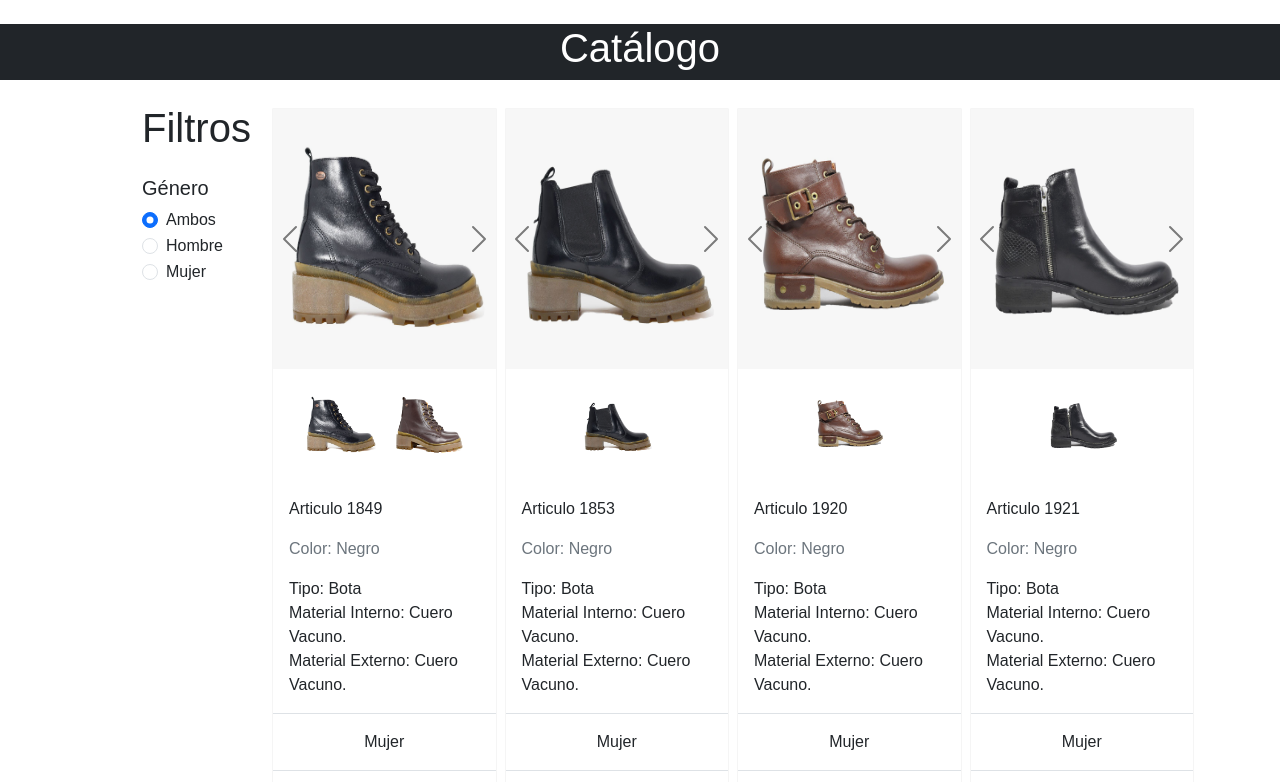
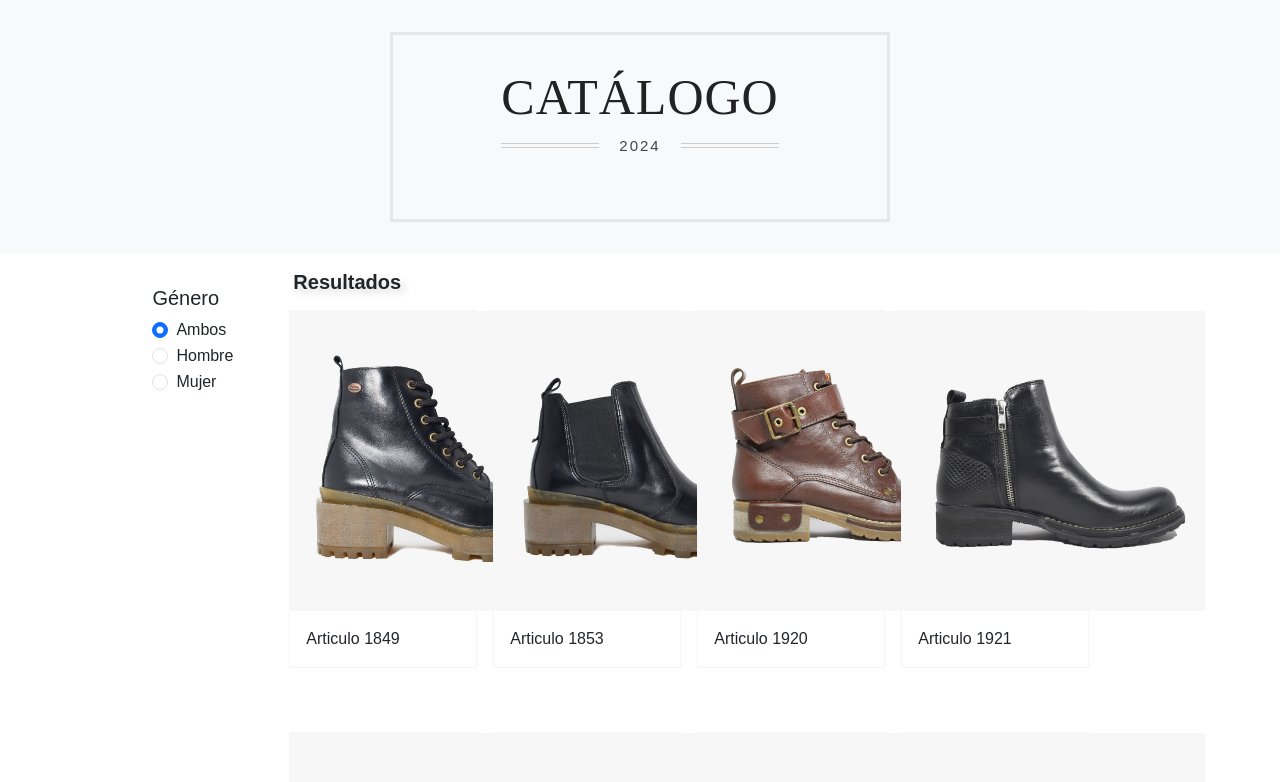
Before and after one commit to walterbaya/Palma-Store-Catalogue, a React (Create React App) app in the folder catalogue/: page / in a window 1280 px wide. Shown: the top 782 px of the page. Built offline with nearby package versions, Linux system fonts and the light colour scheme.

Commit message:
Se modifica el fondo

```diff
--- a/catalogue/src/App.js
+++ b/catalogue/src/App.js
@@ -272,19 +272,19 @@ function App() {
 
   return (
 
-    <div className="container-fluid  mx-0 px-0">
-      <nav className="navbar">
+    <div className="container-fluid mx-0 px-0">
+      <nav className="navbar bg-light">
         <div className="container-fluid mx-0 px-0">
-          <div className='w-100 d-flex justify-content-center mt-3 bg-dark text-white'>
-            <h1>Catálogo</h1>
+          <div className='nine-div nine w-100 d-flex justify-content-center'>
+            <h1>Catálogo<span>2024</span></h1>
           </div>
           <button className="navbar-toggler d-md-none mt-1" type="button" data-bs-toggle="collapse" data-bs-target="#navbarText" aria-controls="navbarText" aria-expanded="false" aria-label="Toggle navigation">
             <span className="navbar-toggler-icon"></span>
           </button>
           <div className="collapse navbar-collapse" id="navbarText">
-            <div className='col-12 col-md-2'>
+            <div className='col-12 col-md-2 '>
               <nav id="sidebar">
-                <div className="position-sticky p-5 justify-content-around d-md-none">
+                <div className="position-sticky p-5 justify-content-end d-md-none">
                   <h1>Filtros</h1>
                   <div className='mt-3'>
                     <h5>Género</h5>
@@ -339,18 +339,17 @@ function App() {
           </div>
         </div>
       </nav>
-      <div className="container">
+      <div className="container-fluid px-5">
         <div className="row pt-3 px-0 mx-0">
-          <div className='col-12 col-md-2 d-md-block d-none'>
+          <div className='col-12 col-md-2 d-md-flex d-none justify-content-end'>
             <nav id="sidebar">
-              <div className="d-flex flex-row flex-md-column position-sticky px-xl-5 px-2 justify-content-around">
-                <h1>Filtros</h1>
+              <div className="d-flex flex-row flex-md-column position-sticky">
                 <div className='mt-3'>
                   <h5>Género</h5>
                   <div className="position-sticky">
                     <div className="form-check">
                       <input
-                        className="form-check-input"
+                        className="form-check-input "
                         type="radio"
                         id="ambos"
                         value="ambos"
@@ -395,7 +394,10 @@ function App() {
               </div>
             </nav>
           </div>
-          <div className="col-12 col-md-10">
+          <div className="col-12 col-md-10 px-5 w-75">
+            <div className="row">
+              <h5 id="resultados">Resultados</h5>
+            </div>
             <div className="row">
               {itemsObtenidos()}
             </div>
--- a/catalogue/src/components/Zapato.js
+++ b/catalogue/src/components/Zapato.js
@@ -57,7 +57,7 @@ class Zapato extends React.Component {
 
     render_talles() {
         const [talleMin, talleMax] = this.state.talles;
-        return <ul id="talles" className="list-group list-group-flush d-flex flex-row justify-content-center text-center m-0 p-0">{talleMin} al {talleMax}</ul>;
+        return <span>{talleMin} al {talleMax}</span>;
     }
 
     capitalizeFirstLetter(str) {
@@ -139,8 +139,26 @@ class Zapato extends React.Component {
 
     render() {
         return (
-            <div className="col-xl-3 col-md-4 col-6 mb-5 m-0 p-1 border-0 shoe">
+            <div className="col-xl-3 col-md-4 col-6 mb-5 m-0 p-2 border-0 shoe">
                 <Card className="border-card">
+                    <picture key={this.state.nombre} className="image-container d-block" >
+                        <Image
+                            className="carousel-image"
+                            src={this.state.urls_imagenes[0]}
+                            fluid
+                            onClick={() => this.handleImageClick(this.state.urls_imagenes[0])}
+                            style={{ cursor: 'pointer' }}
+                        />
+                    </picture>
+                    <Card.Body>
+                        <Card.Text><a  onClick={() => this.handleImageClick(this.state.urls_imagenes[0])} href="#" className="text-dark shoe-name text-decoration-none">Articulo {this.capitalizeFirstLetter(this.state.nombre)}</a> </Card.Text>
+                    </Card.Body>
+
+                </Card>
+
+                {/* Modal para mostrar la imagen a pantalla completa */}
+                <Modal show={this.state.showModal} onHide={this.handleClose} centered size="lg">
+                    <Modal.Body>
                         <Carousel interval={null} indicators={false} data-bs-theme="dark">
                             {this.render_carousel_items()}
                         </Carousel>
@@ -151,30 +169,18 @@ class Zapato extends React.Component {
                         </Card.Body>
 
                         <Card.Body>
-                        <Card.Text className="shoe-name" >Articulo {this.capitalizeFirstLetter(this.state.nombre)}</Card.Text>
+                            <Card.Text className="shoe-name">Articulo {this.capitalizeFirstLetter(this.state.nombre)}</Card.Text>
                             <Card.Text className="text-secondary">Color: {this.render_text_color()}</Card.Text>
+
                             <ul className="list-group list-group-flush m-0 p-0">
                                 <li className="list-group-item list-group-item-action border-0 p-0">Tipo: {this.state.tipo}</li>
                                 <li className="list-group-item list-group-item-action border-0 p-0">Material Interno: {this.state.material_interno}</li>
                                 <li className="list-group-item list-group-item-action border-0 p-0">Material Externo: {this.state.material_externo}</li>
+                                <li className="list-group-item list-group-item-action border-0 p-0">Genero: {this.state.genero}</li>
+                                <li className="list-group-item list-group-item-action border-0 p-0">Talles: {this.render_talles()}</li>
+
                             </ul>
                         </Card.Body>
-
-                    {/* Género */}
-                    <Card.Body className="text-center border-top">
-                        <Card.Text>{this.state.genero}</Card.Text>
-                    </Card.Body>
-
-                    {/* Talles */}
-                    <Card.Body className="text-center border-top">
-                        {this.render_talles()}
-                    </Card.Body>
-                </Card>
-
-                {/* Modal para mostrar la imagen a pantalla completa */}
-                <Modal show={this.state.showModal} onHide={this.handleClose} centered size="lg">
-                    <Modal.Body>
-                        <Image src={this.state.selectedImage} fluid />
                     </Modal.Body>
                     <Modal.Footer>
                         <Button variant="secondary" onClick={this.handleClose}>
--- a/catalogue/src/index.css
+++ b/catalogue/src/index.css
@@ -6,9 +6,11 @@ body {
   text-rendering: optimizeLegibility !important;
 }
 
-.shoe-name {
-  font-style: normal grey !important;
+.shoe-name:hover {
+  font-style: italic blue !important;
 }
+
+
 
 .border-card {
   border: 1px solid #f5f5f5 !important;
@@ -22,8 +24,77 @@ body {
   object-fit: fill !important;
 }
 
+#resultados{
+  font-weight: 600;
+  text-shadow: 4px 4px 9px rgba(0,0,0,0.16);
+}
 
 
+
+/* === BASE HEADING === */
+
+h1 {
+  position: relative;
+  padding: 0;
+  margin: 0;
+  font-family: "Raleway", sans-serif;
+  font-weight: 300;
+  font-size: 40px;
+  color: #080808;
+  -webkit-transition: all 0.4s ease 0s;
+  -o-transition: all 0.4s ease 0s;
+  transition: all 0.4s ease 0s;
+}
+
+/* Style 9
+   ----------------------------- */
+.nine h1 {
+  text-align:center; font-size:50px; text-transform:uppercase; color:#222; letter-spacing:1px;
+  font-family:"Playfair Display", serif; font-weight:400;
+}
+.nine h1 span {
+  margin-top: 5px;
+    font-size:15px; color:#444; word-spacing:1px; font-weight:normal; letter-spacing:2px;
+    text-transform: uppercase; font-family:"Raleway", sans-serif; font-weight:500;
+
+    display: grid;
+    grid-template-columns: 1fr max-content 1fr;
+    grid-template-rows: 27px 0;
+    grid-gap: 20px;
+    align-items: center;
+}
+
+.nine h1 span:after,.nine h1 span:before {
+    content: " ";
+    display: block;
+    border-bottom: 1px solid #ccc;
+    border-top: 1px solid #ccc;
+    height: 5px;
+  background-color:#f8f8f8;
+}
+
+/* ------- Helper Styles -------------*/
+
+.nine-div {
+  position: relative;
+  width: 90%;
+  max-width: 500px;
+  padding: 2em;
+  margin: 1.5em auto;
+  border: 3px solid rgba(0, 0, 0, 0.08);
+}
+
+h1:before,
+h1:after {
+  background-color: #c50000;
+}
+
+a{
+  }
+
+a:hover{
+  color: darkgray !important;
+}
 
 /* Extra small devices (portrait phones, less than 576px) */
 @media (max-width: 575.98px) {
@@ -80,10 +151,11 @@ body {
 @media (min-width: 1200px) {
   .image-container {
     background-color: grey !important;
-    height: 260px !important;
+    height: 300px;
+    width: 303px;
   }
 
   .color-images {
-    height: 80px !important;
+    max-height: 100px !important;
   }
 }
```
Lines whose indentation alone changed are shown as unchanged.
